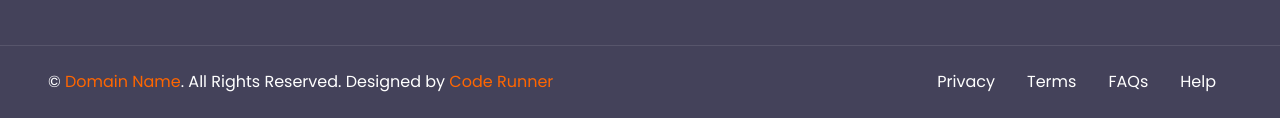
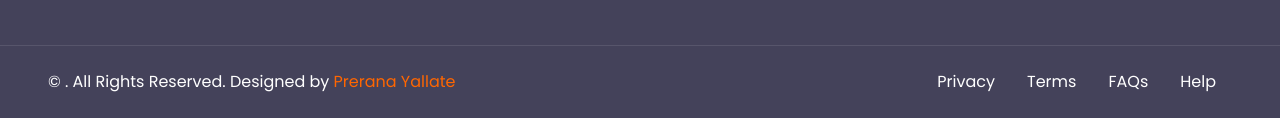
Before and after one commit to Yallate/E-Course-Management-System, a plain HTML site: page index.html in a window 1280 px wide. Shown: the part 6986-7104 px from the top of the page. Drawn offline with nearby package versions, Linux system fonts and the light colour scheme.

Commit message:
index.html

```diff
--- a/index.html
+++ b/index.html
@@ -653,7 +653,7 @@
     <div class="container-fluid bg-dark text-white border-top py-4 px-sm-3 px-md-5" style="border-color: rgba(256, 256, 256, .1) !important;">
         <div class="row">
             <div class="col-lg-6 text-center text-md-left mb-3 mb-md-0">
-                <p class="m-0 text-white">&copy; <a href="#">Domain Name</a>. All Rights Reserved. Designed by <a href="https://www.youtube.com/@CodeRunnerSolution">Code Runner</a>
+                <p class="m-0 text-white">&copy; <a href="#"></a>. All Rights Reserved. Designed by <a href="Prerana Yallate">Prerana Yallate</a>
                 </p>
             </div>
             <div class="col-lg-6 text-center text-md-right">
```
